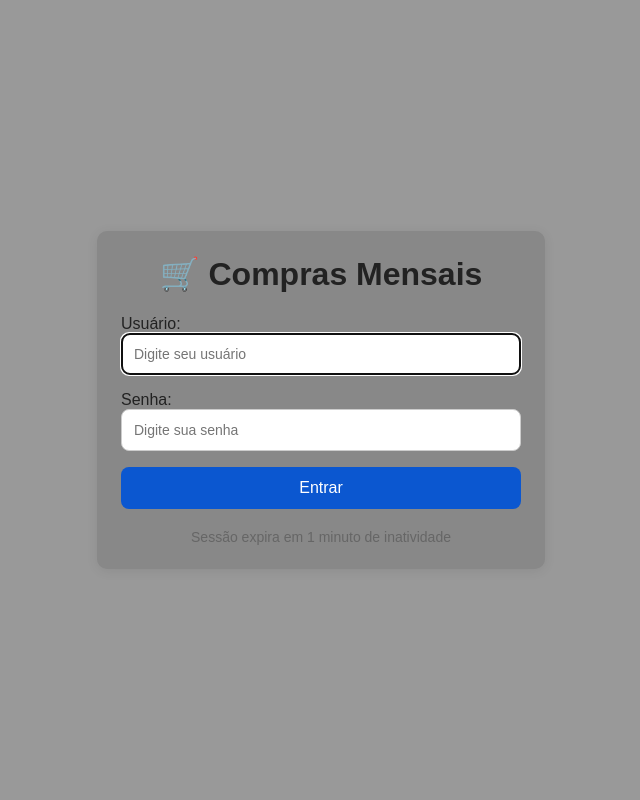
After one commit to tuliospfc/projeto_mercado_rapido, a Django app: page /login/ in a window 1280 px wide. The commit adds this page. Shown: the whole page, without its empty margins (319-959 px from the left). Run offline with Django 4.2, Linux system fonts and the light colour scheme.

Commit message:
add session auth com login generico
admin 123456

```diff
--- a/compras/templates/compras/base.html
+++ b/compras/templates/compras/base.html
@@ -56,6 +56,7 @@
             <div class="menu">
                 <a class="btn btn-primary" href="{% url 'compras:lista_list' %}">Listas</a>
                 <a class="btn btn-success" href="{% url 'compras:lista_create' %}">Nova lista</a>
+                <a class="btn btn-danger" href="{% url 'logout' %}">Sair</a>
             </div>
         </div>
 
--- a/config/urls.py
+++ b/config/urls.py
@@ -1,7 +1,10 @@
 from django.contrib import admin
 from django.urls import include, path
+from django.contrib.auth import views as auth_views
 
 urlpatterns = [
     path('admin/', admin.site.urls),
+    path('login/', auth_views.LoginView.as_view(template_name='registration/login.html'), name='login'),
+    path('logout/', auth_views.LogoutView.as_view(), name='logout'),
     path('', include('compras.urls')),
 ]
--- /dev/null
+++ b/templates/registration/login.html
@@ -0,0 +1,82 @@
+<!DOCTYPE html>
+<html lang="pt-br">
+<head>
+    <meta charset="UTF-8">
+    <meta name="viewport" content="width=device-width, initial-scale=1.0">
+    <title>Login - Compras Mensais</title>
+    <style>
+        body {
+            font-family: Arial, sans-serif;
+            background: #999999;
+            margin: 0;
+            padding: 0;
+            color: #222;
+            display: flex;
+            align-items: center;
+            justify-content: center;
+            min-height: 100vh;
+        }
+        .container {
+            width: 90%;
+            max-width: 400px;
+            background: #888888;
+            padding: 24px;
+            border-radius: 10px;
+            box-shadow: 0 2px 12px rgba(0,0,0,.08);
+        }
+        h1 { margin-top: 0; text-align: center; color: #222; }
+        .form-control {
+            width: 100%;
+            padding: 12px;
+            margin-bottom: 16px;
+            border: 1px solid #ccc;
+            border-radius: 8px;
+            box-sizing: border-box;
+            font-size: 14px;
+        }
+        .btn {
+            display: block;
+            width: 100%;
+            padding: 12px;
+            border-radius: 8px;
+            border: none;
+            cursor: pointer;
+            font-size: 16px;
+            margin-bottom: 10px;
+        }
+        .btn-primary { background: #0b57d0; color: white; }
+        .btn-primary:hover { background: #0a4cad; }
+        .erro { color: #c62828; margin-bottom: 16px; text-align: center; }
+        .info { color: #666; font-size: 14px; text-align: center; margin-top: 20px; }
+    </style>
+</head>
+<body>
+    <div class="container">
+        <h1>🛒 Compras Mensais</h1>
+
+        {% if form.errors %}
+            <div class="erro">
+                Usuário ou senha incorretos. Tente novamente.
+            </div>
+        {% endif %}
+
+        <form method="post">
+            {% csrf_token %}
+
+            <label for="{{ form.username.id_for_label }}">Usuário:</label>
+            <input type="text" name="{{ form.username.name }}" id="{{ form.username.id_for_label }}"
+                   class="form-control" placeholder="Digite seu usuário" required autofocus>
+
+            <label for="{{ form.password.id_for_label }}">Senha:</label>
+            <input type="password" name="{{ form.password.name }}" id="{{ form.password.id_for_label }}"
+                   class="form-control" placeholder="Digite sua senha" required>
+
+            <button type="submit" class="btn btn-primary">Entrar</button>
+        </form>
+
+        <div class="info">
+            Sessão expira em 1 minuto de inatividade
+        </div>
+    </div>
+</body>
+</html>
```
Also changed, not shown: compras/views.py (+10 -0 lines), config/settings.py (+10 -1 lines), db.sqlite3.
